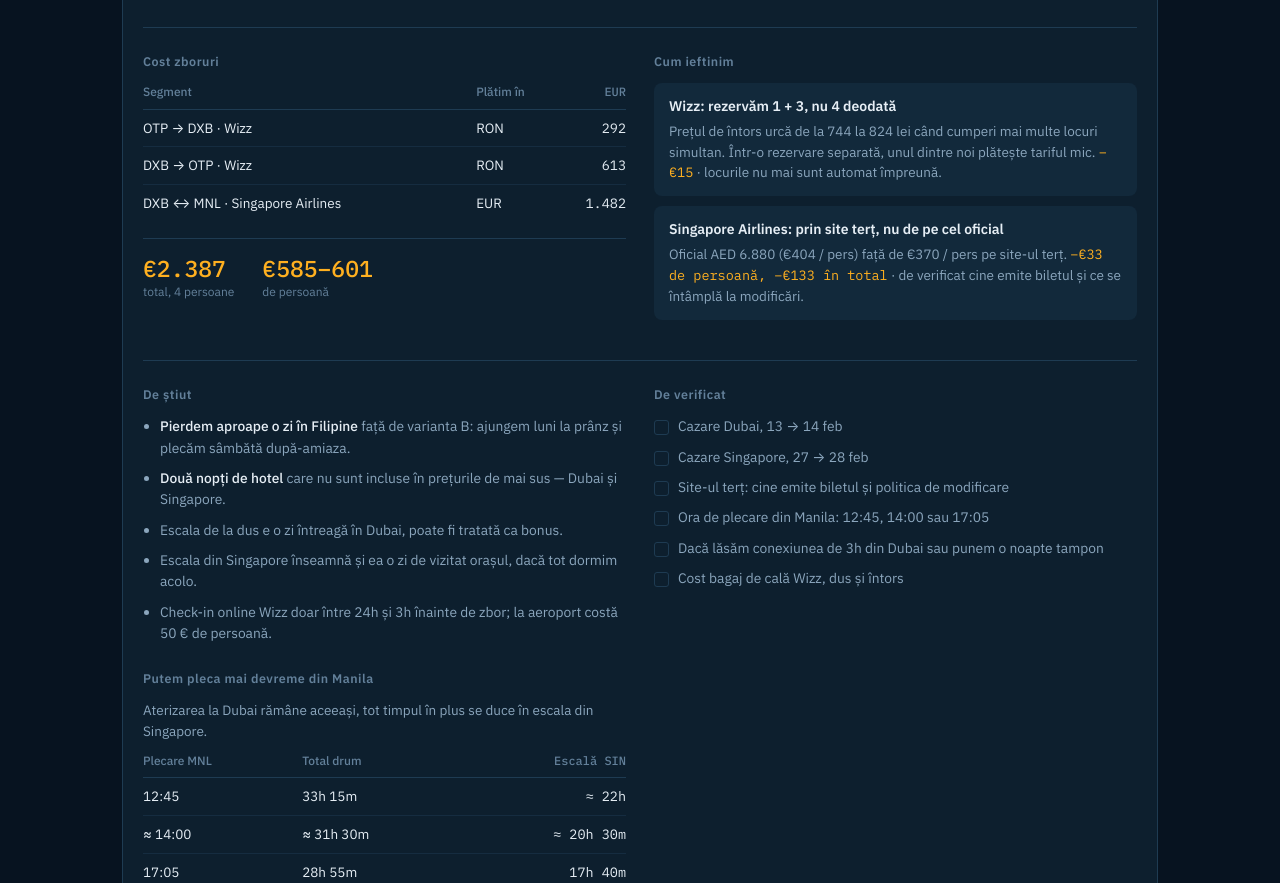
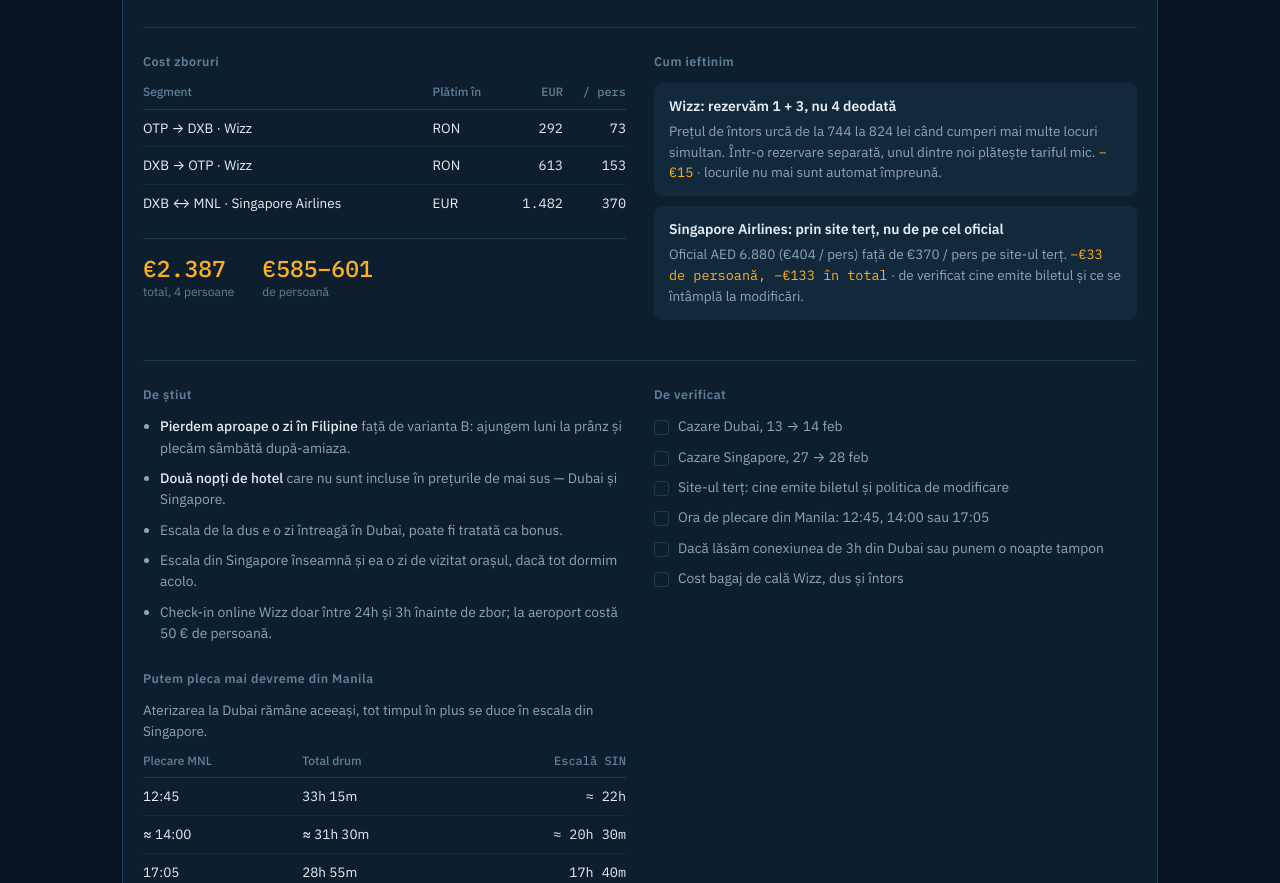
Before and after one commit to gaabi16/holiday-feb-2027, a website: page index.html in a window 1280 px wide. Shown: the part 1422-2305 px from the top of the page. Drawn offline with Linux system fonts and the light colour scheme.

Commit message:
Add per-person price to flight cost tables

```diff
--- a/index.html
+++ b/index.html
@@ -122,10 +122,10 @@
           <div>
             <h3>Cost zboruri</h3>
             <table class="cost">
-              <tr><th>Segment</th><th>Plătim în</th><th>EUR</th></tr>
-              <tr><td>OTP &rarr; DXB · Wizz</td><td>RON</td><td>292</td></tr>
-              <tr><td>DXB &rarr; OTP · Wizz</td><td>RON</td><td>613</td></tr>
-              <tr><td>DXB &harr; MNL · Singapore Airlines</td><td>EUR</td><td>1.482</td></tr>
+              <tr><th>Segment</th><th>Plătim în</th><th>EUR</th><th>/ pers</th></tr>
+              <tr><td>OTP &rarr; DXB · Wizz</td><td>RON</td><td>292</td><td>73</td></tr>
+              <tr><td>DXB &rarr; OTP · Wizz</td><td>RON</td><td>613</td><td>153</td></tr>
+              <tr><td>DXB &harr; MNL · Singapore Airlines</td><td>EUR</td><td>1.482</td><td>370</td></tr>
             </table>
             <div class="totals">
               <div class="tot"><div class="n">€2.387</div><div class="l">total, 4 persoane</div></div>
@@ -236,10 +236,10 @@
           <div>
             <h3>Cost zboruri</h3>
             <table class="cost">
-              <tr><th>Segment</th><th>Plătim în</th><th>EUR</th></tr>
-              <tr><td>OTP &rarr; DXB · Wizz</td><td>RON</td><td>292</td></tr>
-              <tr><td>DXB &rarr; OTP · Wizz</td><td>RON</td><td>613</td></tr>
-              <tr><td>DXB &harr; MNL · Kuwait Airways</td><td>AED</td><td>1.604</td></tr>
+              <tr><th>Segment</th><th>Plătim în</th><th>EUR</th><th>/ pers</th></tr>
+              <tr><td>OTP &rarr; DXB · Wizz</td><td>RON</td><td>292</td><td>73</td></tr>
+              <tr><td>DXB &rarr; OTP · Wizz</td><td>RON</td><td>613</td><td>153</td></tr>
+              <tr><td>DXB &harr; MNL · Kuwait Airways</td><td>AED</td><td>1.604</td><td>401</td></tr>
             </table>
             <div class="totals">
               <div class="tot"><div class="n">€2.509</div><div class="l">total, 4 persoane</div></div>
--- a/style.css
+++ b/style.css
@@ -98,7 +98,9 @@ h3{font-size:12.5px; font-weight:600; color:var(--ink-faint); margin:0 0 12px; l
 table.cost{width:100%; border-collapse:collapse; font-size:13.5px}
 table.cost th{text-align:left; font-weight:500; color:var(--ink-faint); font-size:12px; padding:0 0 7px; border-bottom:1px solid var(--line)}
 table.cost td{padding:8px 0; border-bottom:1px solid rgba(30,59,82,.5)}
-table.cost td:last-child,table.cost th:last-child{text-align:right; font-family:'IBM Plex Mono',monospace}
+table.cost td:last-child,table.cost th:last-child,
+table.cost td:nth-child(3),table.cost th:nth-child(3){text-align:right; font-family:'IBM Plex Mono',monospace}
+table.cost th:last-child{color:var(--ink-faint)}
 table.cost tr:last-child td{border-bottom:none}
 .totals{display:flex; gap:28px; margin-top:16px; padding-top:16px; border-top:1px solid var(--line)}
 .tot .n{font-family:'IBM Plex Mono',monospace; font-size:23px; color:var(--amber); font-weight:500; line-height:1.2}
```
